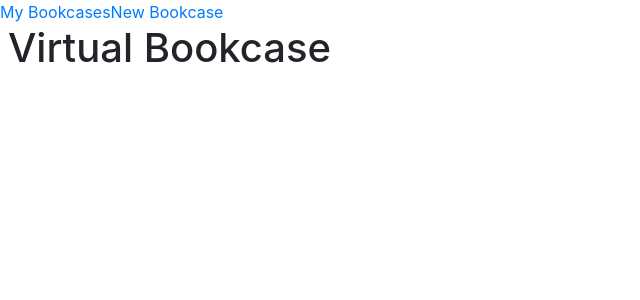
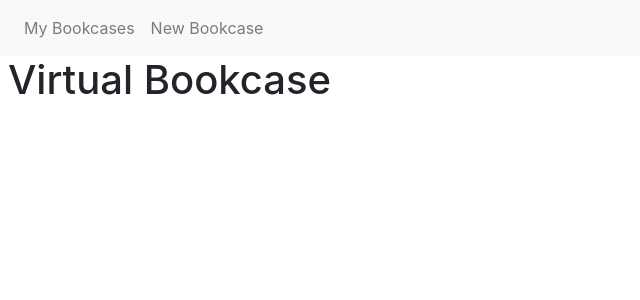
Before and after one commit to RachelWyatt/bookcase-client, a React (Create React App) app: page / in a window 1280 px wide. Shown: the top 300 px of the page, without its empty margins (0-640 px from the left). Built offline with nearby package versions, Linux system fonts and the light colour scheme; no server answers.

Commit message:
add NavBar styling, still need to fix links so they display inline

```diff
--- a/src/components/NavBar.js
+++ b/src/components/NavBar.js
@@ -3,10 +3,16 @@ import { NavLink } from 'react-router-dom'
 
 const NavBar = () => {
   return (
-    <div className="NavBar">
-      <NavLink exact activeClassName="active" to="/bookcases"  >My Bookcases</NavLink>
-      <NavLink exact activeClassName="active" to="/bookcases/new" >New Bookcase</NavLink>
-    </div>
+    <nav class="navbar navbar-expand-lg navbar-light bg-light">
+        <ul class="navbar-nav mr-auto" >
+          <li class="nav-item">
+            <NavLink exact class="nav-link" to="/bookcases">My Bookcases</NavLink>
+          </li>
+          <li class="nav-item">
+            <NavLink exact class="nav-link" to="/bookcases/new" >New Bookcase</NavLink>
+          </li>
+        </ul>
+    </nav>
   )
 }
 
--- a/src/index.css
+++ b/src/index.css
@@ -1,3 +1,11 @@
+a {
+  color: rgba(0, 0, 0, 0.5);
+  padding-right: 0;
+  padding-left: 0;
+  display: block;
+  padding: 0.5rem 0rem;
+}
+
 body {
   margin: 0;
   font-family: -apple-system, BlinkMacSystemFont, "Segoe UI", "Roboto", "Oxygen",
```
